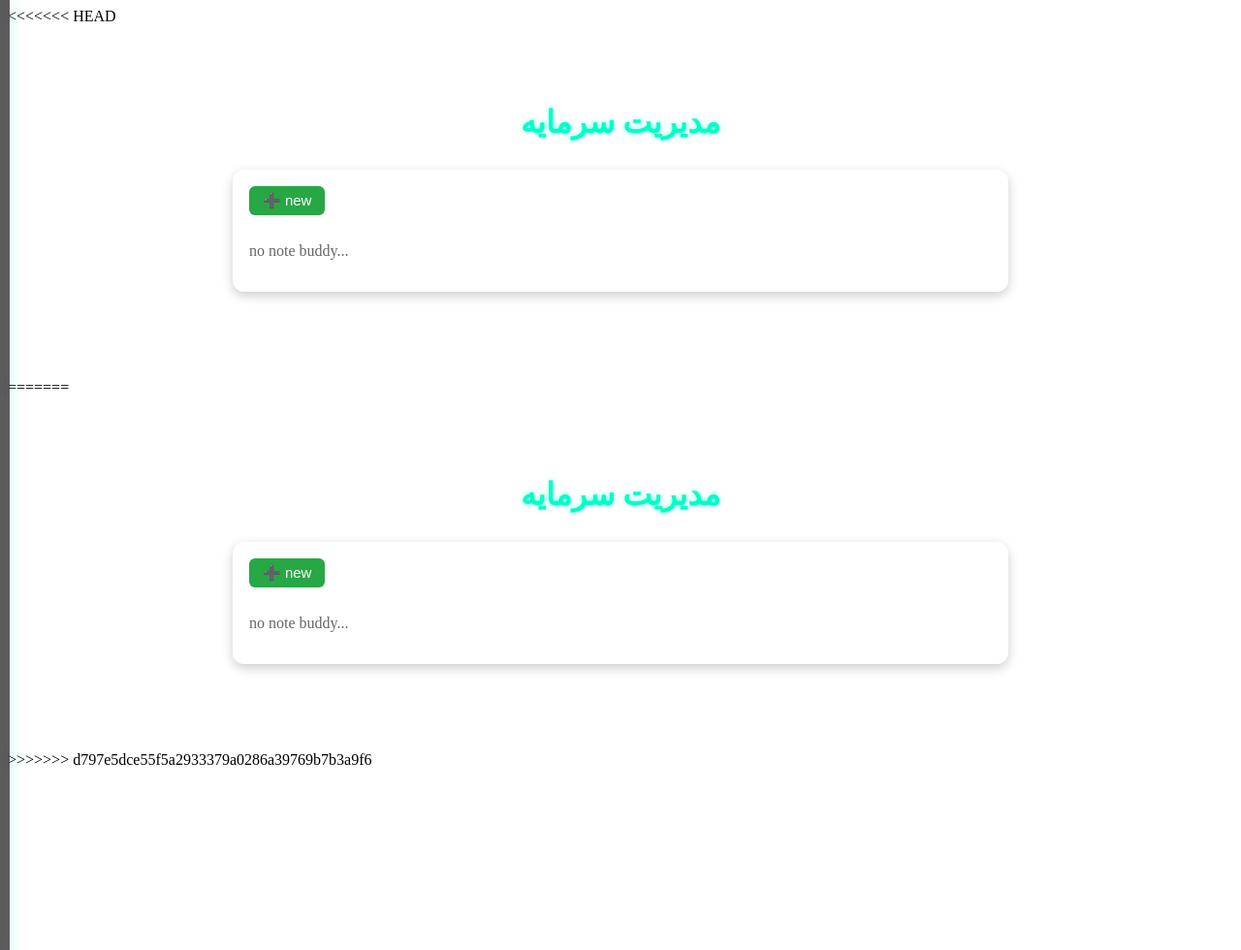
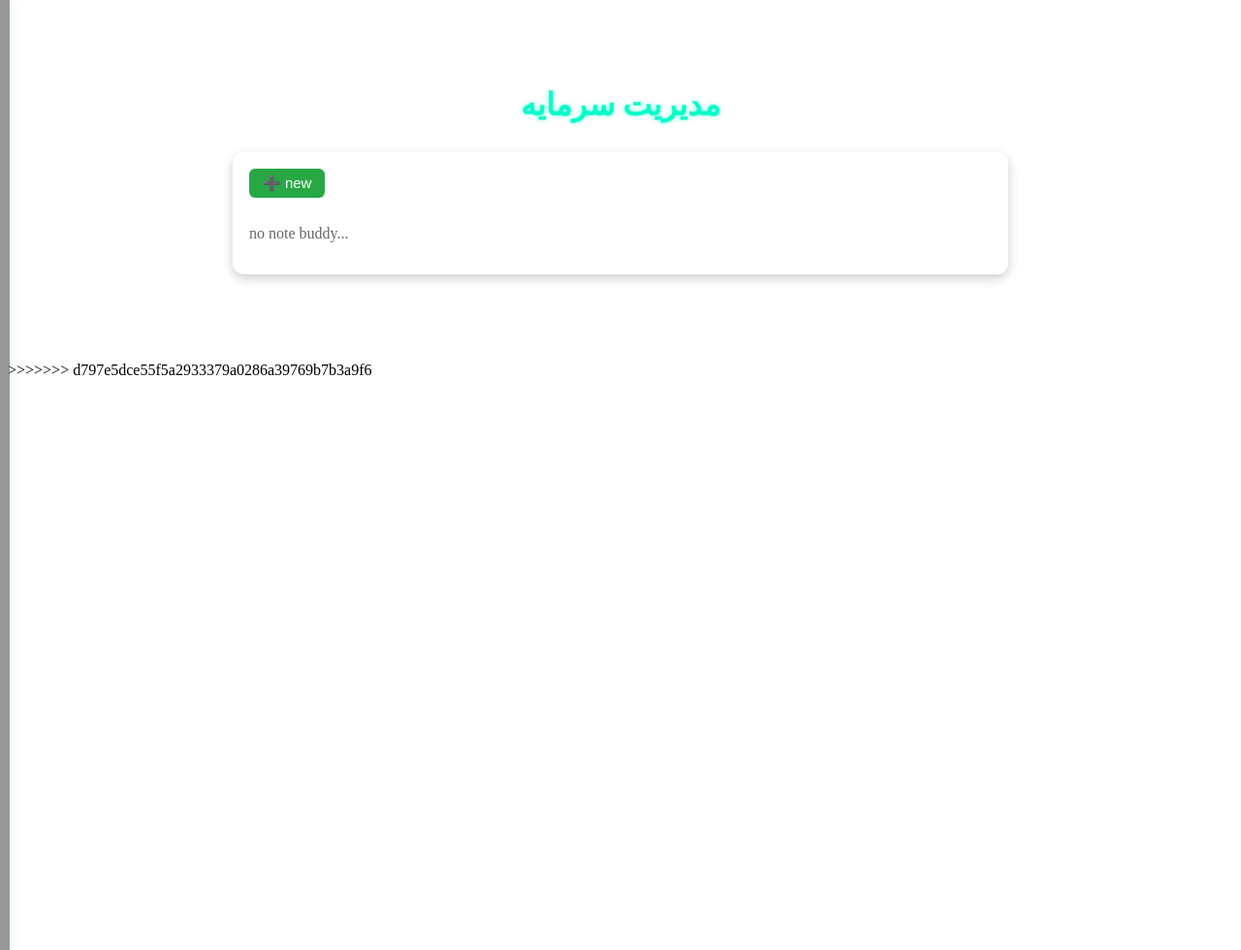
Before and after one commit to aradcodeeew/trade-app-BS, a Flask app: page /capital in a window 1280 px wide. Shown: the whole page at 97% size. Run offline with Flask 3, Linux system fonts and the light colour scheme.

Commit message:
نهاییسازی تغییرات

```diff
--- /dev/null
+++ b/TradingAppData/notes/capital.txt
@@ -0,0 +1,5 @@
+<<<<<<< HEAD
+
+=======
+
+>>>>>>> d797e5dce55f5a2933379a0286a39769b7b3a9f6
--- /dev/null
+++ b/TradingAppData/notes/emotion.txt
@@ -0,0 +1,5 @@
+<<<<<<< HEAD
+
+=======
+
+>>>>>>> d797e5dce55f5a2933379a0286a39769b7b3a9f6
--- /dev/null
+++ b/TradingAppData/notes/risk.txt
@@ -0,0 +1,5 @@
+<<<<<<< HEAD
+
+=======
+
+>>>>>>> d797e5dce55f5a2933379a0286a39769b7b3a9f6
--- /dev/null
+++ b/code install inno orginal.txt
@@ -0,0 +1,2 @@
+
+pyinstaller app.py --onefile --noconsole --icon="arad_icon.ico" --add-data "templates;templates" --add-data "static;static" --add-data "TradingAppData;TradingAppData"
--- a/templates/capital.html
+++ b/templates/capital.html
@@ -1,135 +1,3 @@
-<<<<<<< HEAD
-<!-- capital.html -->
-
-<!DOCTYPE html>
-<html lang="fa">
-<head>
-  <meta charset="UTF-8">
-  <title>مدیریت سرمایه</title>
-  <link rel="stylesheet" href="{{ url_for('static', filename='css/dashboard.css') }}">
-  <style>
-    .glass-box {
-      background: rgba(255, 255, 255, 0.08);
-      border: 1px solid rgba(255, 255, 255, 0.2);
-      border-radius: 12px;
-      backdrop-filter: blur(12px);
-      -webkit-backdrop-filter: blur(12px);
-      padding: 16px;
-      margin-top: 25px;
-      box-shadow: 0 4px 12px rgba(0,0,0,0.2);
-    }
-
-    .note-item {
-      background-color: rgba(255, 255, 255, 0.05);
-      padding: 8px 10px;
-      margin-bottom: 8px;
-      border-radius: 6px;
-      display: flex;
-      justify-content: space-between;
-      align-items: center;
-    }
-
-    .note-item button {
-      background: none;
-      border: none;
-      color: #dc3545;
-      font-size: 18px;
-      cursor: pointer;
-    }
-
-    .add-btn {
-      background-color: #28a745;
-      color: white;
-      padding: 6px 14px;
-      border: none;
-      border-radius: 6px;
-      font-size: 15px;
-      cursor: pointer;
-      margin-bottom: 12px;
-    }
-
-    .save-btn, .cancel-btn {
-      padding: 6px 10px;
-      font-size: 15px;
-      border-radius: 6px;
-      border: none;
-      cursor: pointer;
-    }
-
-    .save-btn { background-color: #007bff; color: white; }
-    .cancel-btn { background-color: #dc3545; color: white; }
-
-    #note-form {
-      margin-top: 10px;
-    }
-  </style>
-</head>
-<body>
-  <div class="hamburger" onclick="toggleSidebar()">
-    <div class="bar"></div><div class="bar"></div><div class="bar"></div>
-  </div>
-
-  <div class="sidebar" id="sidebar">
-    <ul>
-      <li><a href="/capital">capital risk</a></li>
-      <li><a href="/risk"> risk manage </a></li>
-      <li><a href="/emotion">emotional manage</a></li>
-      <li><a href="/dashboard">dashboard</a></li>
-      <li><a href="{{ url_for('learn') }}"> Learn</a></li>
-      <li><a href="/strategies">startegy</a></li>
-      <li><a href="/history">history</a></li>
-      <li><a href="/export-backup"> Export / Backup</a></li>
-      <li><a href="/logout">Exite</a></li>
-    </ul>
-  </div>
-
-  <div class="container">
-    <h1>مدیریت سرمایه</h1>
-
-    <div class="glass-box">
-      <button onclick="showNoteInput()" class="add-btn">➕ new</button>
-
-      <form method="POST" id="note-form" style="display: none;">
-        <div style="display: flex; gap: 10px; margin-top: 10px;">
-          <input type="text" name="note" id="note-input" style="flex: 1; padding: 6px;" placeholder="یادداشت جدید...">
-          <button type="submit" class="save-btn">✔️</button>
-          <button type="button" onclick="cancelNote()" class="cancel-btn">❌</button>
-        </div>
-      </form>
-
-      {% for item in notes %}
-        <div class="note-item">
-          <span>{{ item }}</span>
-          <form action="{{ url_for('delete_capital_note', index=loop.index0) }}" method="post">
-            <button title=" delete ">🗑️</button>
-          </form>
-        </div>
-      {% else %}
-        <p style="opacity: 0.6;">no note buddy...</p>
-      {% endfor %}
-    </div>
-  </div>
-
-  <script>
-    function toggleSidebar() {
-      document.getElementById("sidebar").classList.toggle("active");
-    }
-
-    function showNoteInput() {
-      document.getElementById("note-form").style.display = "block";
-      document.querySelector(".add-btn").style.display = "none";
-      document.getElementById("note-input").focus();
-    }
-
-    function cancelNote() {
-      document.getElementById("note-form").style.display = "none";
-      document.querySelector(".add-btn").style.display = "inline-block";
-      document.getElementById("note-input").value = "";
-    }
-  </script>
-</body>
-</html>
-=======
 <!-- capital.html -->
 
 <!DOCTYPE html>
```
Also changed, not shown: static/learn_images/New Text Document.txt (added), static/uploads/New Text Document.txt (added), 1 other file.
